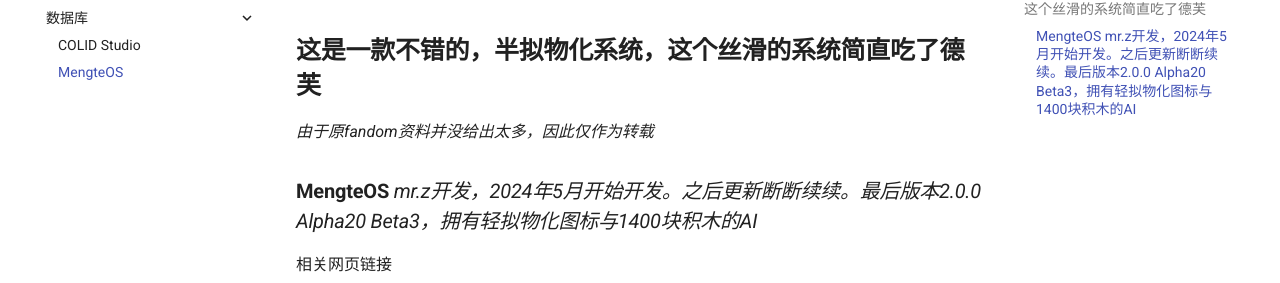
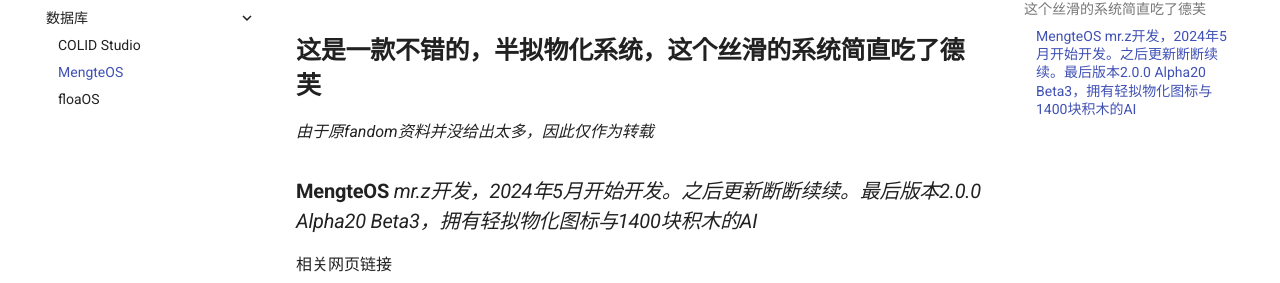
Before and after one commit to cxykevin/scratch-os-wiki, an MkDocs documentation site: the page built from docs/MengteOS/MengteOS.md, in a window 1280 px wide. Shown: the part 147-430 px from the top of the page. Built offline with MkDocs 1.6.1 and Material for MkDocs 9.7.7, drawn with Linux system fonts in a browser that asks for light colours.

Commit message:
Update mkdocs.yml

```diff
--- a/mkdocs.yml
+++ b/mkdocs.yml
@@ -4,5 +4,6 @@ nav:
   - 数据库:
       - COLID Studio: ./colid-studio/colid-studio.md
       - MengteOS: ./MengteOS/MengteOS.md
+      - floaOS: ./floaos/floa OS.md
 theme:
   name: material
```
